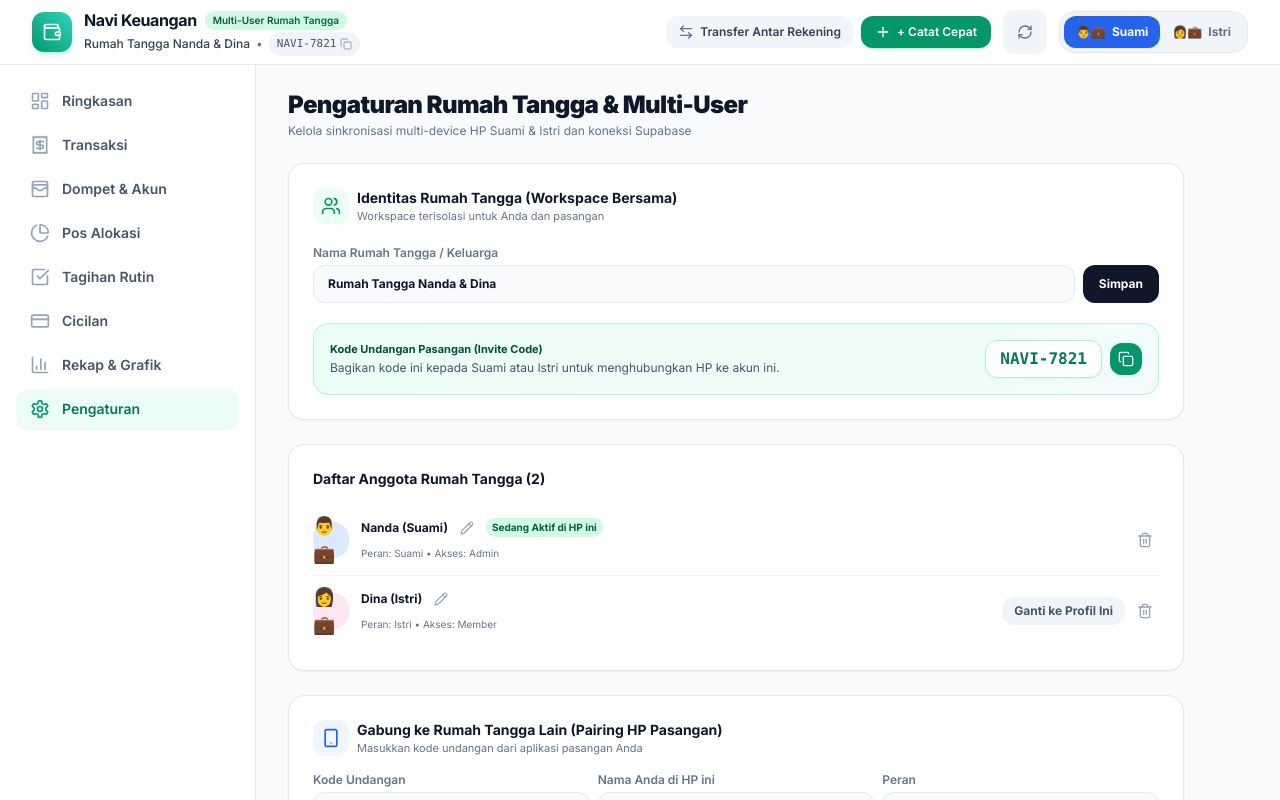
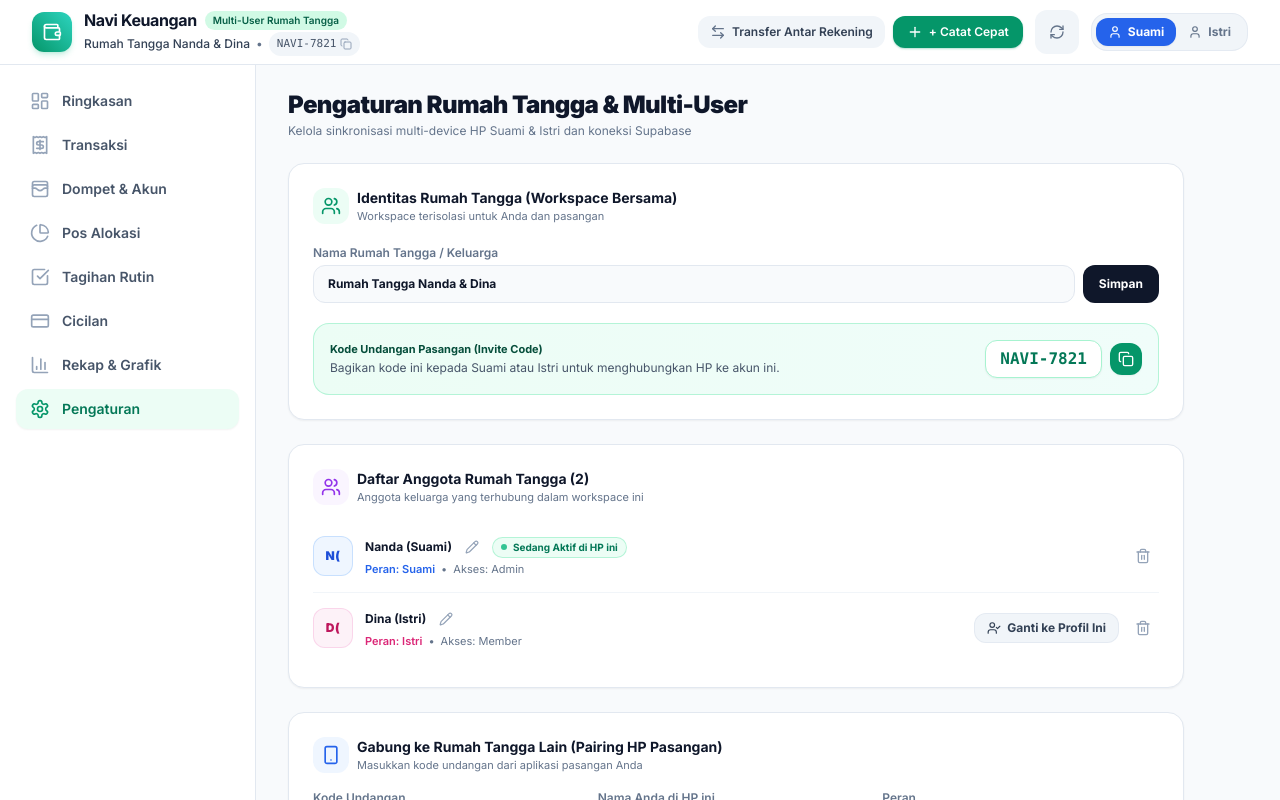
Before and after one commit to nandaekonew/navi-keuangan, a Next.js app: page /settings in a window 1280 px wide. Shown: the top 800 px of the page. Built offline with nearby package versions, Linux system fonts and the light colour scheme; no server answers; the database is empty.

Commit message:
fix(ui): presisikan simbol avatar anggota keluarga dan bersihkan emoji pada seluruh aplikasi

```diff
--- a/src/app/(dashboard)/settings/page.tsx
+++ b/src/app/(dashboard)/settings/page.tsx
@@ -16,6 +16,8 @@ import {
   Share2,
   Pencil,
   Trash2,
+  User,
+  UserCheck,
 } from 'lucide-react';
 
 export default function SettingsPage() {
@@ -146,25 +148,49 @@ export default function SettingsPage() {
 
       {/* Member List */}
       <div className="bg-white dark:bg-slate-900 rounded-2xl p-6 border border-slate-200 dark:border-slate-800 shadow-sm space-y-4">
-        <h2 className="text-sm font-bold text-slate-900 dark:text-white">
-          Daftar Anggota Rumah Tangga ({members.length})
-        </h2>
+        <div className="flex items-center gap-2">
+          <div className="p-2 rounded-xl bg-purple-50 dark:bg-purple-950 text-purple-600">
+            <Users className="w-5 h-5" />
+          </div>
+          <div>
+            <h2 className="text-sm font-bold text-slate-900 dark:text-white">
+              Daftar Anggota Rumah Tangga ({members.length})
+            </h2>
+            <p className="text-[11px] text-slate-500">
+              Anggota keluarga yang terhubung dalam workspace ini
+            </p>
+          </div>
+        </div>
 
         <div className="divide-y divide-slate-100 dark:divide-slate-800">
           {members.map((member) => {
             const isCurrent = member.id === currentUser.id;
             const isSuami = member.persona === 'suami';
+            const initials = member.full_name
+              ? member.full_name
+                  .trim()
+                  .split(/\s+/)
+                  .filter(Boolean)
+                  .map((n) => n[0])
+                  .slice(0, 2)
+                  .join('')
+                  .toUpperCase()
+              : isSuami ? 'S' : 'I';
+
             return (
-              <div key={member.id} className="py-3 flex items-center justify-between gap-3">
-                <div className="flex items-center gap-3">
+              <div key={member.id} className="py-3.5 flex items-center justify-between gap-3">
+                <div className="flex items-center gap-3 min-w-0">
                   <div
-                    className={`w-9 h-9 rounded-2xl flex items-center justify-center text-lg ${
-                      isSuami ? 'bg-blue-100 dark:bg-blue-950' : 'bg-pink-100 dark:bg-pink-950'
+                    className={`w-10 h-10 rounded-xl flex items-center justify-center font-black text-xs shrink-0 border select-none transition-all ${
+                      isSuami
+                        ? 'bg-blue-50 text-blue-700 dark:bg-blue-950/60 dark:text-blue-300 border-blue-200/80 dark:border-blue-900/60'
+                        : 'bg-pink-50 text-pink-700 dark:bg-pink-950/60 dark:text-pink-300 border-pink-200/80 dark:border-pink-900/60'
                     }`}
                   >
-                    {isSuami ? '👨💼' : '👩💼'}
+                    <span className="tracking-wider">{initials}</span>
                   </div>
-                  <div>
+
+                  <div className="min-w-0">
                     {editingMemberId === member.id ? (
                       <div className="flex items-center gap-1.5 flex-wrap">
                         <input
@@ -196,7 +222,7 @@ export default function SettingsPage() {
                         </button>
                       </div>
                     ) : (
-                      <div className="flex items-center gap-2">
+                      <div className="flex items-center gap-2 flex-wrap">
                         <span className="text-xs font-bold text-slate-900 dark:text-white">
                           {member.full_name}
                         </span>
@@ -206,43 +232,54 @@ export default function SettingsPage() {
                             setEditingMemberId(member.id);
                             setEditingNameValue(member.full_name);
                           }}
-                          title="Klik untuk ubah nama"
-                          className="p-1 text-slate-400 hover:text-emerald-600 hover:bg-slate-100 dark:hover:bg-slate-800 rounded-lg transition"
+                          title="Ubah Nama"
+                          aria-label="Ubah nama anggota"
+                          className="w-6 h-6 flex items-center justify-center text-slate-400 hover:text-emerald-600 hover:bg-slate-100 dark:hover:bg-slate-800 rounded-lg transition"
                         >
                           <Pencil className="w-3.5 h-3.5" />
                         </button>
                         {isCurrent && (
-                          <span className="text-[10px] font-bold px-1.5 py-0.5 rounded-full bg-emerald-100 text-emerald-800 dark:bg-emerald-950 dark:text-emerald-300">
+                          <span className="inline-flex items-center gap-1.5 text-[10px] font-bold px-2 py-0.5 rounded-full bg-emerald-50 text-emerald-700 dark:bg-emerald-950/60 dark:text-emerald-300 border border-emerald-200/80 dark:border-emerald-800/80">
+                            <span className="w-1.5 h-1.5 rounded-full bg-emerald-500 animate-pulse" />
                             Sedang Aktif di HP ini
                           </span>
                         )}
                       </div>
                     )}
-                    <span className="text-[10px] text-slate-500 capitalize">
-                      Peran: {member.persona} • Akses: {member.role}
-                    </span>
+                    <div className="flex items-center gap-1.5 text-[11px] text-slate-500 mt-0.5">
+                      <span className={`font-semibold ${isSuami ? 'text-blue-600 dark:text-blue-400' : 'text-pink-600 dark:text-pink-400'}`}>
+                        Peran: {isSuami ? 'Suami' : 'Istri'}
+                      </span>
+                      <span>•</span>
+                      <span>Akses: {member.role === 'admin' ? 'Admin' : 'Member'}</span>
+                    </div>
                   </div>
                 </div>
 
-                <div className="flex items-center gap-1.5">
+                <div className="flex items-center gap-2 shrink-0">
                   {!isCurrent && (
                     <button
+                      type="button"
                       onClick={() => switchPersona(member.persona)}
-                      className="text-xs font-bold text-slate-600 dark:text-slate-400 hover:text-emerald-600 px-3 py-1.5 rounded-xl bg-slate-100 dark:bg-slate-800 hover:bg-slate-200 transition"
+                      className="inline-flex items-center gap-1.5 text-xs font-bold text-slate-700 dark:text-slate-200 hover:text-emerald-600 dark:hover:text-emerald-400 px-3 py-1.5 rounded-xl bg-slate-100 hover:bg-slate-200/80 dark:bg-slate-800 dark:hover:bg-slate-700 border border-slate-200/80 dark:border-slate-700 transition shadow-xs"
                     >
-                      Ganti ke Profil Ini
+                      <UserCheck className="w-3.5 h-3.5" />
+                      <span className="hidden sm:inline">Ganti ke Profil Ini</span>
+                      <span className="sm:hidden">Ganti Profil</span>
                     </button>
                   )}
 
                   {members.length > 1 && (
                     <button
+                      type="button"
                       onClick={() => {
                         if (confirm(`Yakin ingin menghapus anggota "${member.full_name}" dari rumah tangga?`)) {
                           deleteMember(member.id);
                         }
                       }}
                       title="Hapus Anggota"
-                      className="p-1.5 text-slate-400 hover:text-red-500 hover:bg-red-50 dark:hover:bg-red-950/40 rounded-xl transition"
+                      aria-label="Hapus anggota"
+                      className="w-8 h-8 flex items-center justify-center text-slate-400 hover:text-red-600 hover:bg-red-50 dark:hover:bg-red-950/40 rounded-xl transition"
                     >
                       <Trash2 className="w-4 h-4" />
                     </button>
@@ -309,10 +346,10 @@ export default function SettingsPage() {
               <select
                 value={joinPersona}
                 onChange={(e) => setJoinPersona(e.target.value as UserPersona)}
-                className="w-full px-3 py-2 text-xs rounded-xl bg-slate-50 dark:bg-slate-800 border border-slate-200 dark:border-slate-700"
+                className="w-full px-3 py-2 text-xs rounded-xl bg-slate-50 dark:bg-slate-800 border border-slate-200 dark:border-slate-700 text-slate-900 dark:text-white"
               >
-                <option value="istri">Istri 👩💼</option>
-                <option value="suami">Suami 👨💼</option>
+                <option value="istri">Istri</option>
+                <option value="suami">Suami</option>
               </select>
             </div>
           </div>
--- a/src/components/layout/Header.tsx
+++ b/src/components/layout/Header.tsx
@@ -10,6 +10,7 @@ import {
   Plus,
   ArrowLeftRight,
   RefreshCw,
+  User,
 } from 'lucide-react';
 
 export function Header() {
@@ -118,32 +119,32 @@ export function Header() {
               />
             </button>
 
-            {/* Persona Switcher (Suami 👨💼 / Istri 👩💼) */}
+            {/* Persona Switcher (Suami / Istri) */}
             <div className="flex items-center bg-slate-100 dark:bg-slate-800 p-1 rounded-2xl border border-slate-200/80 dark:border-slate-700">
               <button
                 type="button"
                 onClick={() => switchPersona('suami')}
                 aria-label="Ganti ke persona Suami"
-                className={`flex items-center gap-1.5 px-3 py-2 rounded-xl text-xs font-bold focus-visible:ring-2 focus-visible:ring-emerald-500 focus-visible:outline-none transition-all ${
+                className={`flex items-center gap-1.5 px-3 py-1.5 rounded-xl text-xs font-bold focus-visible:ring-2 focus-visible:ring-emerald-500 focus-visible:outline-none transition-all ${
                   isSuami
                     ? 'bg-blue-600 text-white shadow-sm'
                     : 'text-slate-500 hover:text-slate-900 dark:hover:text-white'
                 }`}
               >
-                <span>👨💼</span>
+                <User className="w-3.5 h-3.5" />
                 <span className="hidden sm:inline">Suami</span>
               </button>
               <button
                 type="button"
                 onClick={() => switchPersona('istri')}
                 aria-label="Ganti ke persona Istri"
-                className={`flex items-center gap-1.5 px-3 py-2 rounded-xl text-xs font-bold focus-visible:ring-2 focus-visible:ring-emerald-500 focus-visible:outline-none transition-all ${
+                className={`flex items-center gap-1.5 px-3 py-1.5 rounded-xl text-xs font-bold focus-visible:ring-2 focus-visible:ring-emerald-500 focus-visible:outline-none transition-all ${
                   !isSuami
                     ? 'bg-pink-600 text-white shadow-sm'
                     : 'text-slate-500 hover:text-slate-900 dark:hover:text-white'
                 }`}
               >
-                <span>👩💼</span>
+                <User className="w-3.5 h-3.5" />
                 <span className="hidden sm:inline">Istri</span>
               </button>
             </div>
```
Also changed, not shown: src/app/(auth)/login/page.tsx (+11 -7 lines), src/app/(auth)/register/page.tsx (+9 -7 lines).
